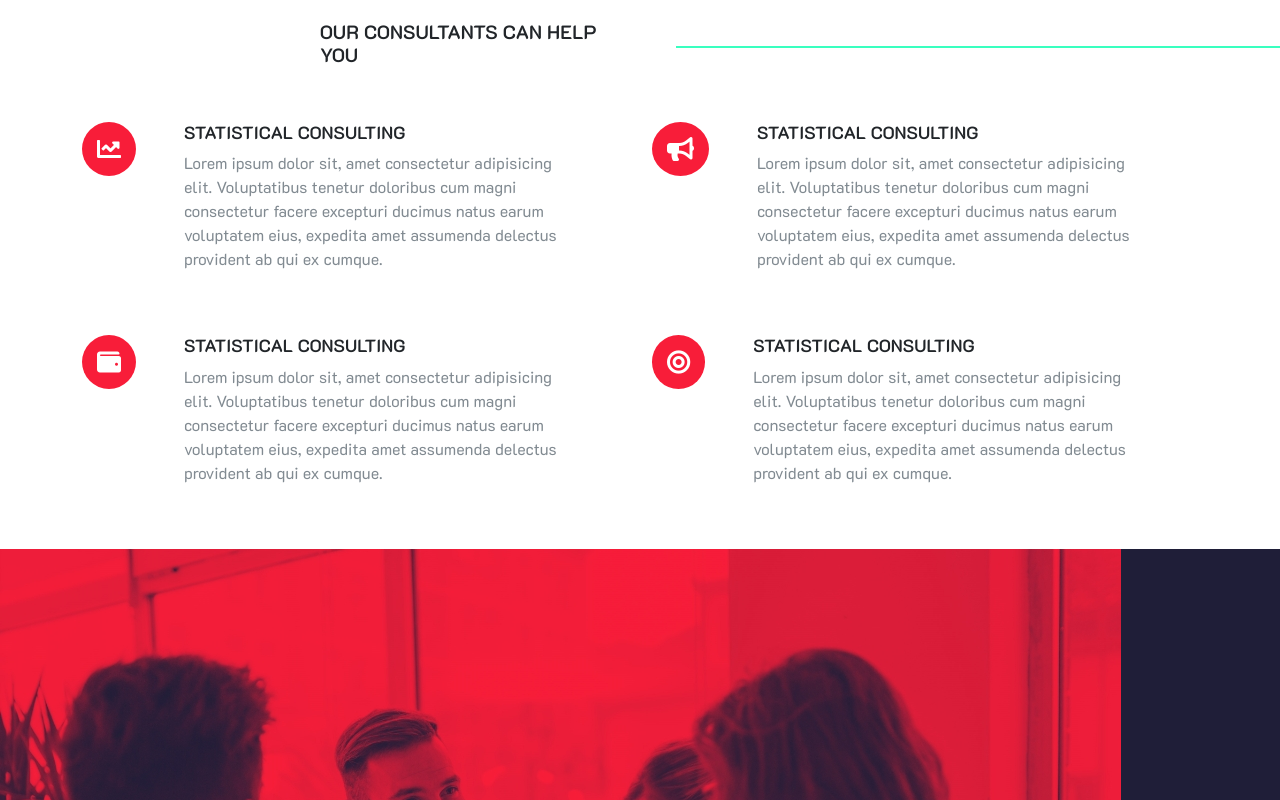
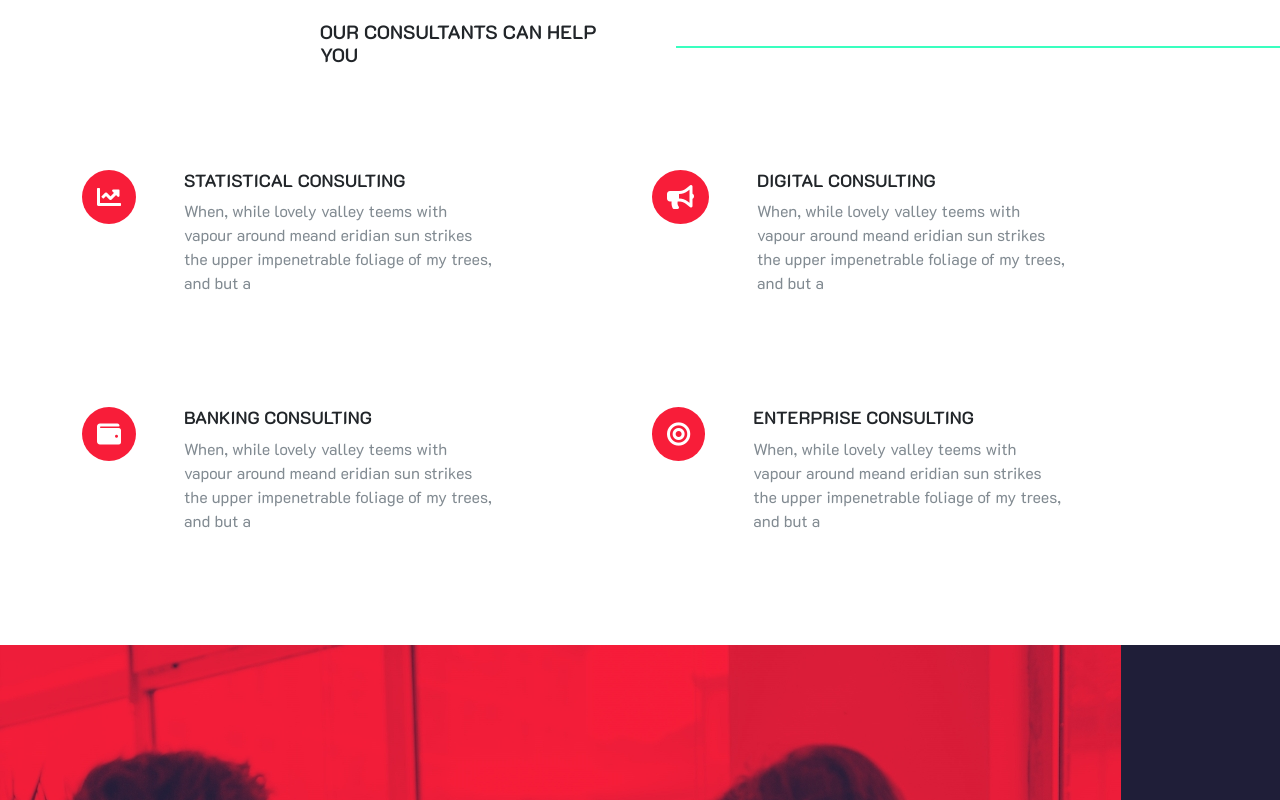
Before and after one commit to Jack-rm/proj-html-vuejs, a Vue app: page / in a window 1280 px wide. Shown: the part 720-1520 px from the top of the page. Built offline with nearby package versions, Linux system fonts and the light colour scheme.

Commit message:
More component structuring on 'Main'

```diff
--- /dev/null
+++ b/src/components/Consultant.vue
@@ -0,0 +1,49 @@
+<template>
+  <div>
+    <div class="my_consulting-box d-flex justify-content-between align-items-top pe-5 pt-5 pb-5">
+        <div class="my_consulting-icon">
+            <i class="my_red-icon me-5" :class="iconClass"></i>
+        </div>
+        <div class="my_consulting-info">
+            <h6>{{ name }}</h6>
+            <p>{{ details }}</p>
+        </div>
+    </div>
+  </div>
+</template>
+
+<script>
+export default {
+    name: 'Consultant',
+    props: ['iconClass', 'name', 'details']
+}
+</script>
+
+<style lang="scss">
+@import "../style/variables.scss";
+@import "../style/general.scss";
+
+.my_consulting-box{
+    width: 85%;
+}
+.my_consulting-info{
+
+  & h6{
+    font-weight: 600;
+    text-transform: uppercase;
+    font-size: 1.1em;
+  }
+
+  & p{
+    color: $greyText;
+  }
+}
+
+.my_red-icon{
+  padding: 15px 15px;
+  background-color: $fluoRed;
+  color: white;
+  font-size: 1.5em;
+  border-radius: 50%;
+}
+</style>
--- /dev/null
+++ b/src/components/Customer.vue
@@ -0,0 +1,83 @@
+<template>
+  <div>
+    <div class="my_customer-box">
+        <img :src="portrait" :alt="name">
+        <div class="my_customer-info">
+            <p>{{ info }}</p>
+            <h4>{{ name }}</h4>
+            <span>{{ company }}</span>
+        </div>
+    </div>
+  </div>
+</template>
+
+<script>
+
+export default {
+  name: 'Customer',
+  props: ['name', 'company', 'info', 'portrait']
+}
+</script>
+
+<style lang="scss">
+@import "../style/variables.scss";
+@import "../style/general.scss";
+
+.my_customer-box{
+  position: relative;
+  border-top: 2px solid transparent;
+  border-bottom: 2px solid transparent;
+  border-right: 6px solid transparent;
+  border-left: 6px solid transparent;
+
+
+  & img{
+    height: 100%;
+    width: 100%;
+    opacity: 0;
+  }
+
+  &:hover img{
+    opacity: 1;
+  }
+  &:hover {
+    border-bottom: 2px solid $darkBlueBg;
+    border-top: 2px solid $darkBlueBg;
+    border-left: 6px solid $darkBlueBg;
+    border-right: 6px solid $darkBlueBg;
+  }
+
+  &:hover .my_customer-info{
+    & p, span{
+      color: $darkerWhite;
+    }
+    & h4{
+      color: $whiteText;
+    }
+  }
+}
+
+.my_customer-info {
+  position: absolute;
+  top: 0;
+  left: 0;
+  padding: 30px;
+
+  & p{
+    padding-bottom: 40px;
+    color: $greyText;
+  }
+
+  & h4{
+    font-weight: 600;
+  }
+
+  & span{
+    color: $greyText;
+  }
+}
+
+.my_customer-info:hover .my_customer-box img{
+  opacity: 1;
+}
+</style>
--- a/src/components/Main.vue
+++ b/src/components/Main.vue
@@ -32,57 +32,11 @@
       </div>
 
       <div class="container">
-
         <div class="row">
-          <div class="col-6">
-            <div class="my_consulting-box d-flex justify-content-between align-items-top pe-5">
-              <div class="my_consulting-icon">
-                <i class="fas fa-chart-line my_red-icon me-5"></i>
-              </div>
-              <div class="my_consulting-info">
-                <h6>Statistical Consulting</h6>
-                <p>Lorem ipsum dolor sit, amet consectetur adipisicing elit. Voluptatibus tenetur doloribus cum magni consectetur facere excepturi ducimus natus earum voluptatem eius, expedita amet assumenda delectus provident ab qui ex cumque.</p>
-              </div>
-            </div>
-          </div>
-          <div class="col-6">
-            <div class="my_consulting-box d-flex justify-content-between align-items-top pe-5">
-              <div class="my_consulting-icon">
-                <i class="fas fa-bullhorn my_red-icon me-5"></i>
-              </div>
-              <div class="my_consulting-info pb-5">
-                <h6>Statistical Consulting</h6>
-                <p>Lorem ipsum dolor sit, amet consectetur adipisicing elit. Voluptatibus tenetur doloribus cum magni consectetur facere excepturi ducimus natus earum voluptatem eius, expedita amet assumenda delectus provident ab qui ex cumque.</p>
-              </div>
-            </div>
+          <div class="col-6" v-for="(consultant, index) in consultantData" :key="index">
+            <Consultant :iconClass="consultant.iconClass" :name="consultant.name" :details="consultant.details"/>
           </div>
         </div>
-
-        <div class="row">
-          <div class="col-6">
-            <div class="my_consulting-box d-flex justify-content-between align-items-top pe-5">
-              <div class="my_consulting-icon">
-                <i class="fas fa-wallet my_red-icon me-5"></i>
-              </div>
-              <div class="my_consulting-info">
-                <h6>Statistical Consulting</h6>
-                <p>Lorem ipsum dolor sit, amet consectetur adipisicing elit. Voluptatibus tenetur doloribus cum magni consectetur facere excepturi ducimus natus earum voluptatem eius, expedita amet assumenda delectus provident ab qui ex cumque.</p>
-              </div>
-            </div>
-          </div>
-          <div class="col-6">
-            <div class="my_consulting-box d-flex justify-content-between align-items-top pe-5">
-              <div class="my_consulting-icon">
-                <i class="fas fa-bullseye my_red-icon me-5"></i>
-              </div>
-              <div class="my_consulting-info">
-                <h6>Statistical Consulting</h6>
-                <p>Lorem ipsum dolor sit, amet consectetur adipisicing elit. Voluptatibus tenetur doloribus cum magni consectetur facere excepturi ducimus natus earum voluptatem eius, expedita amet assumenda delectus provident ab qui ex cumque.</p>
-              </div>
-            </div>
-          </div>
-        </div>
-
       </div>
 
     </section>
@@ -191,7 +145,7 @@
 
     </section>
 
-    <section class="my_customer-info pt-5 pb-3">
+    <section class="my_customer-title pt-5 pb-3">
       <div class="container">
         <div class="row">
           <div class="col-12">
@@ -214,26 +168,8 @@
       <div class="container">
 
         <div class="row">
-          <div class="col-4">
-            <div class="my_customer-box">
-              <p>Lorem ipsum dolor sit amet consectetur adipisicing elit. Possimus et vitae rem voluptates ipsum veritatis magni assumenda eum tempore aspernatur corporis dicta, ea fugit, fugiat sit ullam consequatur tenetur? Culpa.</p>
-              <h4>Vera Duncan</h4>
-              <span>Amazon inc.</span>
-            </div>
-          </div>
-          <div class="col-4">
-            <div class="my_customer-box">
-              <p>Lorem ipsum dolor sit amet consectetur adipisicing elit. Possimus et vitae rem voluptates ipsum veritatis magni assumenda eum tempore aspernatur corporis dicta, ea fugit, fugiat sit ullam consequatur tenetur? Culpa.</p>
-              <h4>Vera Duncan</h4>
-              <span>Amazon inc.</span>
-            </div>
-          </div>
-          <div class="col-4">
-            <div class="my_customer-box">
-              <p>Lorem ipsum dolor sit amet consectetur adipisicing elit. Possimus et vitae rem voluptates ipsum veritatis magni assumenda eum tempore aspernatur corporis dicta, ea fugit, fugiat sit ullam consequatur tenetur? Culpa.</p>
-              <h4>Vera Duncan</h4>
-              <span>Amazon inc.</span>
-            </div>
+          <div class="col-4" v-for="(customer, index) in customerData" :key="index">
+            <Customer :info="customer.info" :name="customer.name" :company="customer.company" :portrait="customer.portrait"/>
           </div>
         </div>
 
@@ -308,10 +244,24 @@
 </template>
 
 <script>
+import Consultant from './Consultant.vue';
+import consultantData from '../data/consultantData.js';
+import Customer from './Customer.vue';
+import customerData from '../data/customerData.js';
+
 export default {
   name: 'Main',
   props: {
-
+  },
+  components: {
+    Customer,
+    Consultant,
+  },
+  data: function() {
+    return {
+      customerData,
+      consultantData,
+    }
   }
 }
 </script>
@@ -404,14 +354,6 @@ export default {
   border-radius: 50%;
 }
 
-.my_red-icon{
-  padding: 15px 15px;
-  background-color: $fluoRed;
-  color: white;
-  font-size: 1.5em;
-  border-radius: 50%;
-}
-
 .my_decoration-line{
   height: 1px;
   width: 50px;
@@ -432,19 +374,6 @@ export default {
   & h5{
     font-weight: 600;
     font-size: 1.2em;
-  }
-}
-
-.my_consulting-info{
-
-  & h6{
-    font-weight: 600;
-    text-transform: uppercase;
-    font-size: 1.1em;
-  }
-
-  & p{
-    color: $greyText;
   }
 }
 
@@ -545,7 +474,7 @@ export default {
   }
 
   &:hover img{
-    filter: grayscale(100%) brightness(30%) sepia(100%) hue-rotate(-63deg) saturate(900%) contrast(1);;
+    filter: grayscale(100%) brightness(20%) sepia(100%) hue-rotate(-63deg) saturate(900%) contrast(1);;
   }
 }
 
@@ -583,7 +512,7 @@ export default {
   color: $whiteText;
 }
 
-.my_customer-info{
+.my_customer-title{
   & h6{
      color: $darkerWhite;
      text-transform: uppercase;
@@ -602,24 +531,6 @@ export default {
 
 .my_customer{
   background: linear-gradient(to left, white 85%, transparent 0);
-}
-
-.my_customer-box{
-
-  padding: 30px;
-
-  & p{
-    padding-bottom: 40px;
-    color: $greyText;
-  }
-
-  & h4{
-    font-weight: 600;
-  }
-
-  & span{
-    color: $greyText;
-  }
 }
 
 .my_news {
--- /dev/null
+++ b/src/data/consultantData.js
@@ -0,0 +1,22 @@
+export default [
+    {
+        iconClass: 'fas fa-chart-line',
+        name: 'Statistical Consulting',
+        details: 'When, while lovely valley teems with vapour around meand eridian sun strikes the upper impenetrable foliage of my trees, and but a',
+    },
+    {
+        iconClass: 'fas fa-bullhorn',
+        name: 'Digital Consulting',
+        details: 'When, while lovely valley teems with vapour around meand eridian sun strikes the upper impenetrable foliage of my trees, and but a',
+    },
+    {
+        iconClass: 'fas fa-wallet',
+        name: 'Banking Consulting',
+        details: 'When, while lovely valley teems with vapour around meand eridian sun strikes the upper impenetrable foliage of my trees, and but a',
+    },
+    {
+        iconClass: 'fas fa-bullseye',
+        name: 'Enterprise Consulting',
+        details: 'When, while lovely valley teems with vapour around meand eridian sun strikes the upper impenetrable foliage of my trees, and but a',
+    },
+]
--- /dev/null
+++ b/src/data/customerData.js
@@ -0,0 +1,20 @@
+export default [
+    {
+        name: 'Vera Duncan',
+        company: 'Amazon inc.',
+        info: 'When, while lovely valley teems with vapour around meand eridian sun strikes the upper impenetrable foliage of my trees, and but a thousand unknown plants are noticed by when i hear the buzz of the little.',
+        portrait: require('../assets/img/oliver-ragfelt-488196-2.jpg')
+    },
+    {
+        name: 'Vera Duncan',
+        company: 'Amazon inc.',
+        info: 'When, while lovely valley teems with vapour around meand eridian sun strikes the upper impenetrable foliage of my trees, and but a thousand unknown plants are noticed by when i hear the buzz of the little.',
+        portrait: require('../assets/img/oliver-ragfelt-488196-unsplash.jpg'),
+    },
+    {
+        name: 'Vera Duncan',
+        company: 'Amazon inc.',
+        info: 'When, while lovely valley teems with vapour around meand eridian sun strikes the upper impenetrable foliage of my trees, and but a thousand unknown plants are noticed by when i hear the buzz of the little.',
+        portrait: require('../assets/img/12679.jpg'),
+    },
+]
```
